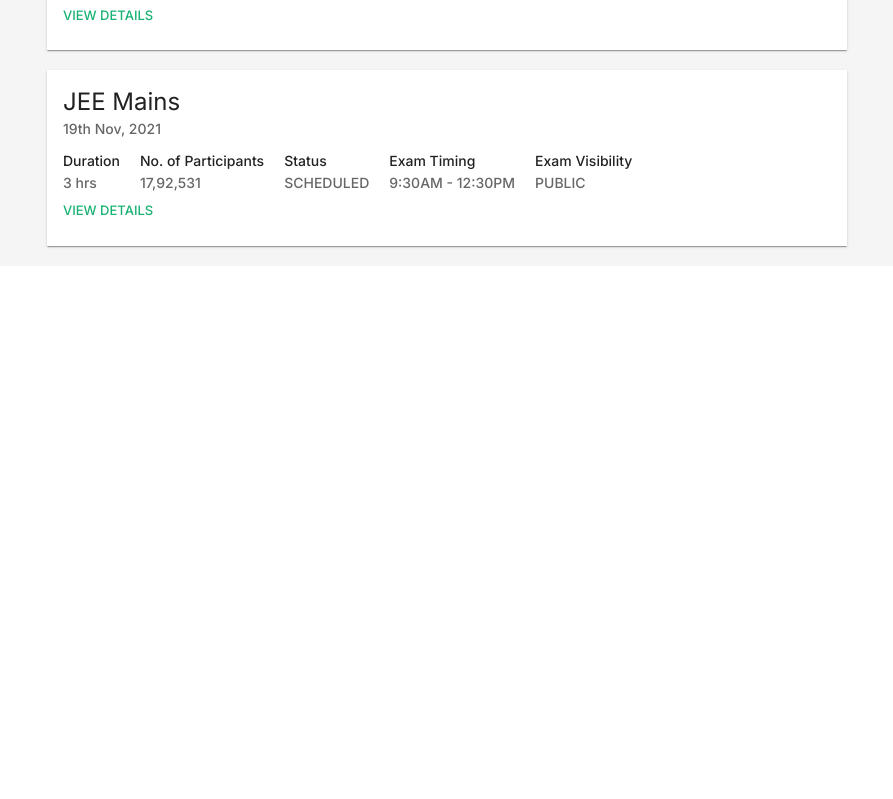
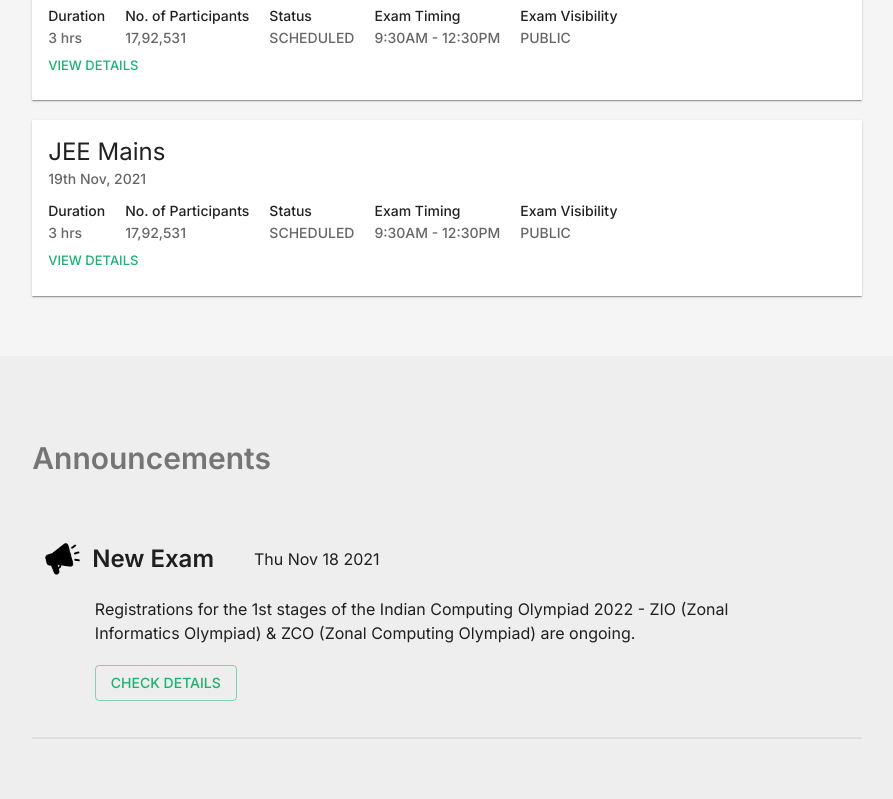
Before and after one commit to Bihan001/quizzio-frontend, a React (Create React App) app: page / in a window 1280 px wide. Shown: the part 1380-2179 px from the top of the page, without its empty margins (193-1086 px from the left). Before the commit the page ends 1646 px from the top, so only its background shows below. Built offline with nearby package versions, Linux system fonts and the light colour scheme; no server answers.

Commit message:
added announcement section

```diff
--- a/src/components/exam-banner/styles.js
+++ b/src/components/exam-banner/styles.js
@@ -18,6 +18,7 @@
     cursor: 'pointer',
     transition: '.2s ease',
     position: 'relative',
+    color: 'white',
     '&:hover': {},
   },
   show: {
--- a/src/pages/Home/index.jsx
+++ b/src/pages/Home/index.jsx
@@ -23,6 +23,8 @@
   DialogTitle,
   Dialog,
 } from 'components/dialog';
+import announcementWhite from 'assets/icons/announcementWhite.png';
+import announcementBlack from 'assets/icons/announcementBlack.png';
 
 const examVisibilities = [
   { label: 'Public', value: 'public' },
@@ -34,6 +36,7 @@
 const Home = () => {
   const [upcomingExams, setUpcomingExams] = useState([]);
   const theme = useTheme();
+
   const classes = useStyles();
 
   useEffect(async () => {
@@ -52,12 +55,50 @@
         <Carousel data={upcomingExams} type="exam-banner" />
       </section>
       <section className={classes.examListSection}>
-        <div className={classes.sectionHeading}>Events and Contests</div>
-        <ExamsListWithFilter />
+        <Container style={{ border: '0px solid blue', width: '100%' }}>
+          <div className={classes.sectionHeading}>Events and Contests</div>
+          <ExamsListWithFilter />
+        </Container>
       </section>
       <section className={classes.examListSection}>
-        <div className={classes.sectionHeading}>More Exams</div>
-        <ExamsListWithFilter />
+        <Container style={{ border: '0px solid blue', width: '100%' }}>
+          <div className={classes.sectionHeading}>More Exams</div>
+          <ExamsListWithFilter />
+        </Container>
+      </section>
+      <section className={classes.announcementSection}>
+        <Container className={classes.announcementContainer}>
+          <div className={classes.sectionHeading}>Announcements</div>
+          {new Array(3).fill(0).map((announcement) => (
+            <div className={classes.announcementCard}>
+              <div
+                style={{
+                  display: 'flex',
+                  alignItems: 'center',
+                }}
+              >
+                <img
+                  className={classes.imgSize}
+                  src={
+                    theme.palette.mode == 'dark'
+                      ? announcementWhite
+                      : announcementBlack
+                  }
+                />{' '}
+                <h1 style={{ marginRight: '4rem' }}>New Exam</h1>
+                <div>{new Date().toDateString()}</div>
+              </div>
+              <div className={classes.announcementCardDesc}>
+                Registrations for the 1st stages of the Indian Computing
+                Olympiad 2022 - ZIO (Zonal Informatics Olympiad) & ZCO (Zonal
+                Computing Olympiad) are ongoing.
+              </div>
+              <div className={classes.announcementCardButtonDiv}>
+                <Button variant="outlined">Check Details</Button>
+              </div>
+            </div>
+          ))}
+        </Container>
       </section>
     </div>
   );
@@ -89,16 +130,18 @@
         <Box
           style={{
             marginTop: '1rem',
+            border: '0px solid green',
+            width: '85%',
           }}
         >
           {new Array(3).fill(0).map((exam, i) => (
             <ExamDetailsCard
               style={{
                 marginBottom: i === 4 ? '0.3rem' : '2rem',
-                width: '80rem',
                 borderRadius: 0,
               }}
               data={{ name: 'asd', email: 'ankur' }}
+              fullWidth
             />
           ))}
         </Box>
--- a/src/pages/Home/styles.js
+++ b/src/pages/Home/styles.js
@@ -1,6 +1,11 @@
 import { makeStyles } from '@mui/styles';
 
 export default makeStyles((theme) => ({
+  imgSize: {
+    width: '4rem',
+    height: '4rem',
+    marginRight: '1rem',
+  },
   homePage: {
     backgroundColor:
       theme.palette.mode === 'dark'
@@ -14,9 +19,9 @@
   },
   sectionHeading: {
     fontSize: '3rem',
-    width: '80rem',
+    width: '85%',
     border: '0px solid red',
-    margin: '1.5rem auto',
+    margin: '1rem auto',
     fontWeight: '600',
     color: theme.palette.grey[600],
   },
@@ -30,9 +35,59 @@
   },
   examListSection: {
     paddingTop: '4rem',
+    paddingBottom: '4rem',
     backgroundColor:
       theme.palette.mode === 'dark'
         ? theme.palette.grey[900]
         : theme.palette.grey[100],
+    marginBottom: '3rem',
+  },
+  announcementSection: {
+    backgroundColor:
+      theme.palette.mode === 'dark'
+        ? theme.palette.grey[900]
+        : theme.palette.grey[200],
+  },
+  announcementCard: {
+    padding: '1rem',
+    borderTop: `0px solid ${
+      theme.palette.mode === 'dark'
+        ? theme.palette.common.black
+        : theme.palette.grey[300]
+    }`,
+    borderBottom: `2px solid ${
+      theme.palette.mode === 'dark'
+        ? theme.palette.common.black
+        : theme.palette.grey[300]
+    }`,
+    margin: '1rem',
+  },
+  announcementContainer: {
+    paddingTop: '2rem',
+    '& > div': { width: '85%', margin: '0 auto', marginTop: '3rem' },
+    '& > :nth-child(2)': {
+      borderTop: `0px solid ${
+        theme.palette.mode === 'dark'
+          ? theme.palette.common.black
+          : theme.palette.grey[300]
+      } !important`,
+    },
+    '& > :last-child': {
+      borderBottom: `0px solid ${
+        theme.palette.mode === 'dark'
+          ? theme.palette.common.black
+          : theme.palette.grey[300]
+      } !important`,
+    },
+  },
+  announcementCardDesc: {
+    width: '87%',
+    margin: '0 auto',
+  },
+  announcementCardButtonDiv: {
+    marginTop: '2rem',
+    marginBottom: '2.6rem',
+    width: '87%',
+    margin: '0 auto',
   },
 }));
```
Also changed, not shown: src/assets/icons/announcementBlack.png (added), src/assets/icons/announcementWhite.png (added).
